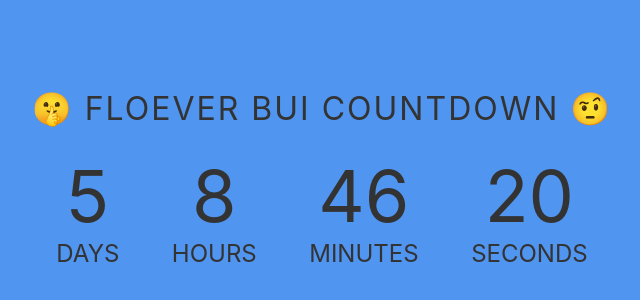
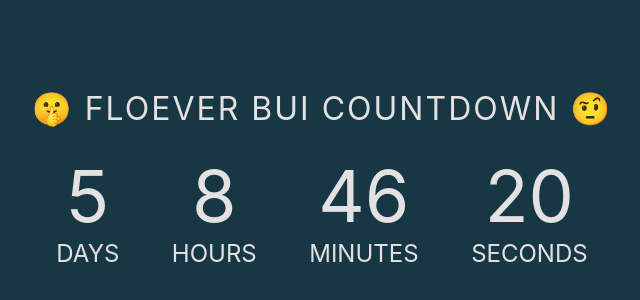
Before and after one commit to lfrendahl/DiscGolfCountdown, a website: page index.html in a window 1280 px wide. Shown: the part 210-510 px from the top of the page, without its empty margins (318-958 px from the left). Drawn offline with Linux system fonts and the light colour scheme.

Commit message:
Updated style colors

```diff
--- a/css/style.css
+++ b/css/style.css
@@ -17,7 +17,7 @@
 
   body {
     align-items: center;
-    background-color: #5095f0;
+    background-color: #173745;
     display: flex;
     font-family: -apple-system,
       BlinkMacSystemFont,
@@ -31,7 +31,7 @@
   }
 
   .container {
-    color: #333;
+    color: rgb(227, 225, 225);
     margin: 0 auto;
     text-align: center;
   }
```
Also changed, not shown: package.json (added, +20 -0 lines).
